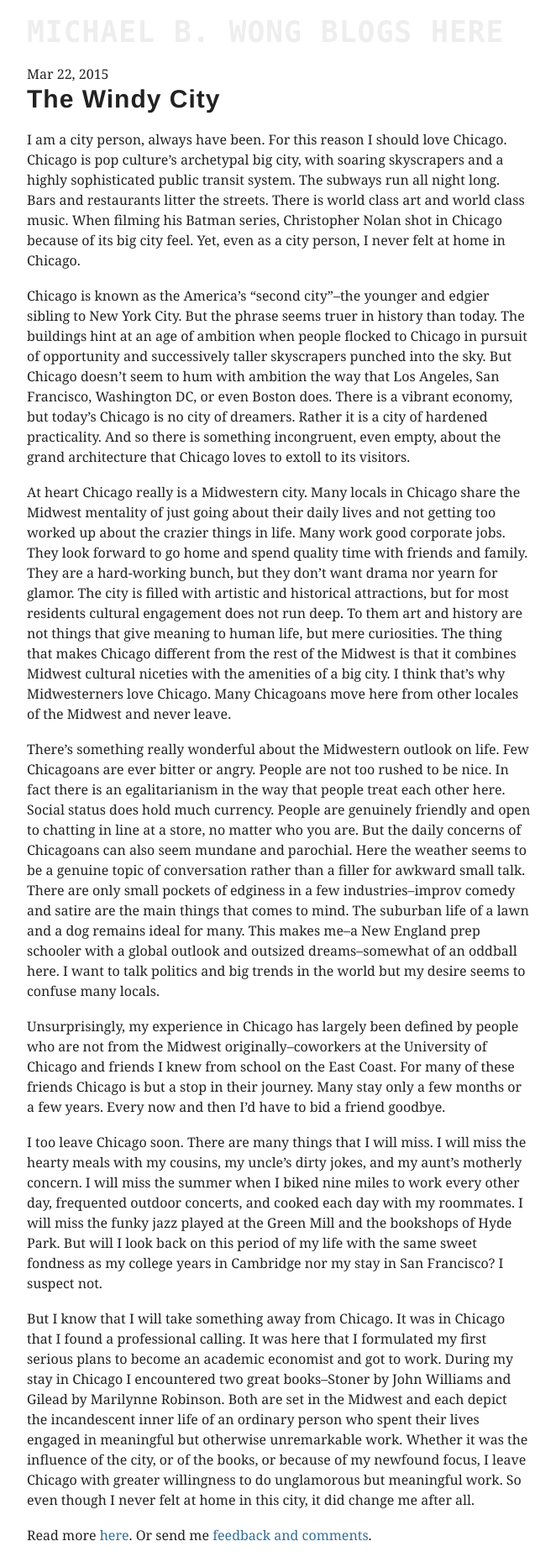
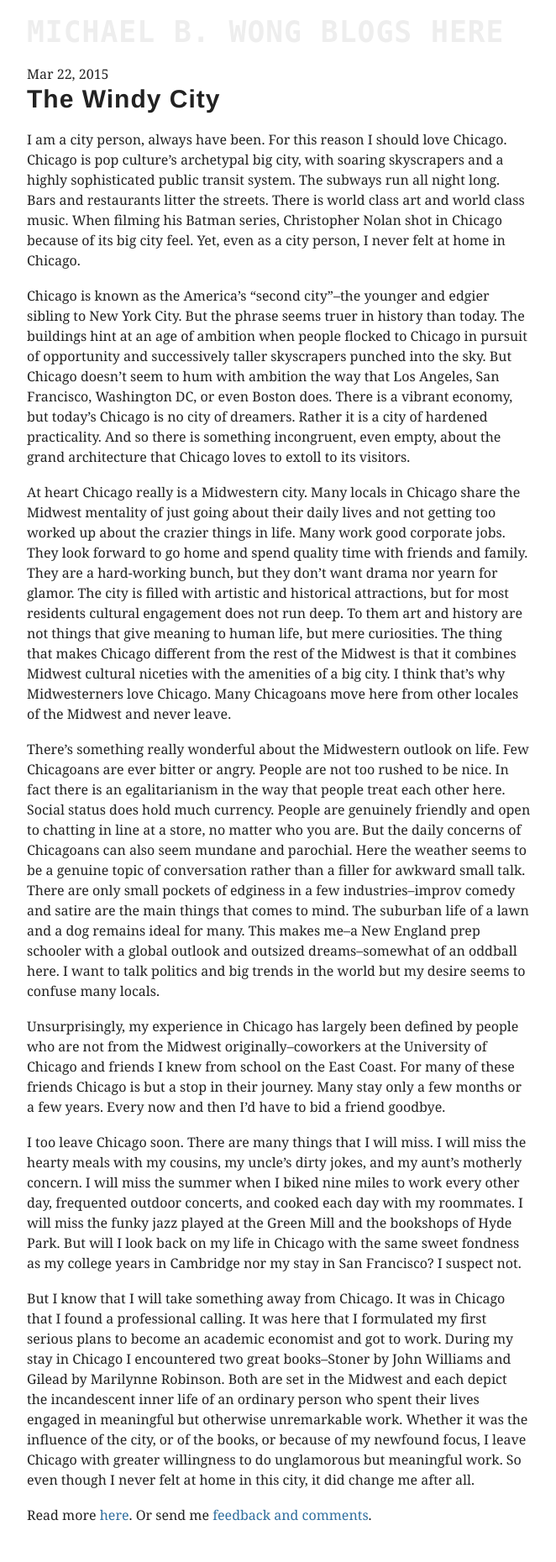
Before and after one commit to mbwong/mbwong.github.com, a Jekyll site: the page built from _posts/2015-03-22-chicago.md, in a window 1280 px wide. Shown: the whole page at 84% size, without its empty margins (308-970 px from the left). Built offline with Jekyll 4.4.1, drawn with Linux system fonts in a browser that asks for light colours; after the commit the page ends 1836 px from its top, so only the background shows below that.

Commit message:
Update 2015-03-22-chicago.md

```diff
--- a/_posts/2015-03-22-chicago.md
+++ b/_posts/2015-03-22-chicago.md
@@ -16,6 +16,6 @@ There's something really wonderful about the Midwestern outlook on life. Few Chi
 
 Unsurprisingly, my experience in Chicago has largely been defined by people who are not from the Midwest originally--coworkers at the University of Chicago and friends I knew from school on the East Coast. For many of these friends Chicago is but a stop in their journey. Many stay only a few months or a few years. Every now and then I'd have to bid a friend goodbye.
 
-I too leave Chicago soon. There are many things that I will miss. I will miss the hearty meals with my cousins, my uncle's dirty jokes, and my aunt's motherly concern. I will miss the summer when I biked nine miles to work every other day, frequented outdoor concerts, and cooked each day with my roommates. I will miss the funky jazz played at the Green Mill and the bookshops of Hyde Park. But will I look back on this period of my life with the same sweet fondness as my college years in Cambridge nor my stay in San Francisco? I suspect not.
+I too leave Chicago soon. There are many things that I will miss. I will miss the hearty meals with my cousins, my uncle's dirty jokes, and my aunt's motherly concern. I will miss the summer when I biked nine miles to work every other day, frequented outdoor concerts, and cooked each day with my roommates. I will miss the funky jazz played at the Green Mill and the bookshops of Hyde Park. But will I look back on my life in Chicago with the same sweet fondness as my college years in Cambridge nor my stay in San Francisco? I suspect not.
 
 But I know that I will take something away from Chicago. It was in Chicago that I found a professional calling. It was here that I formulated my first serious plans to become an academic economist and got to work. During my stay in Chicago I encountered two great books--Stoner by John Williams and Gilead by Marilynne Robinson. Both are set in the Midwest and each depict the incandescent inner life of an ordinary person who spent their lives engaged in meaningful but otherwise unremarkable work. Whether it was the influence of the city, or of the books, or because of my newfound focus, I leave Chicago with greater willingness to do unglamorous but meaningful work. So even though I never felt at home in this city, it did change me after all.
```
